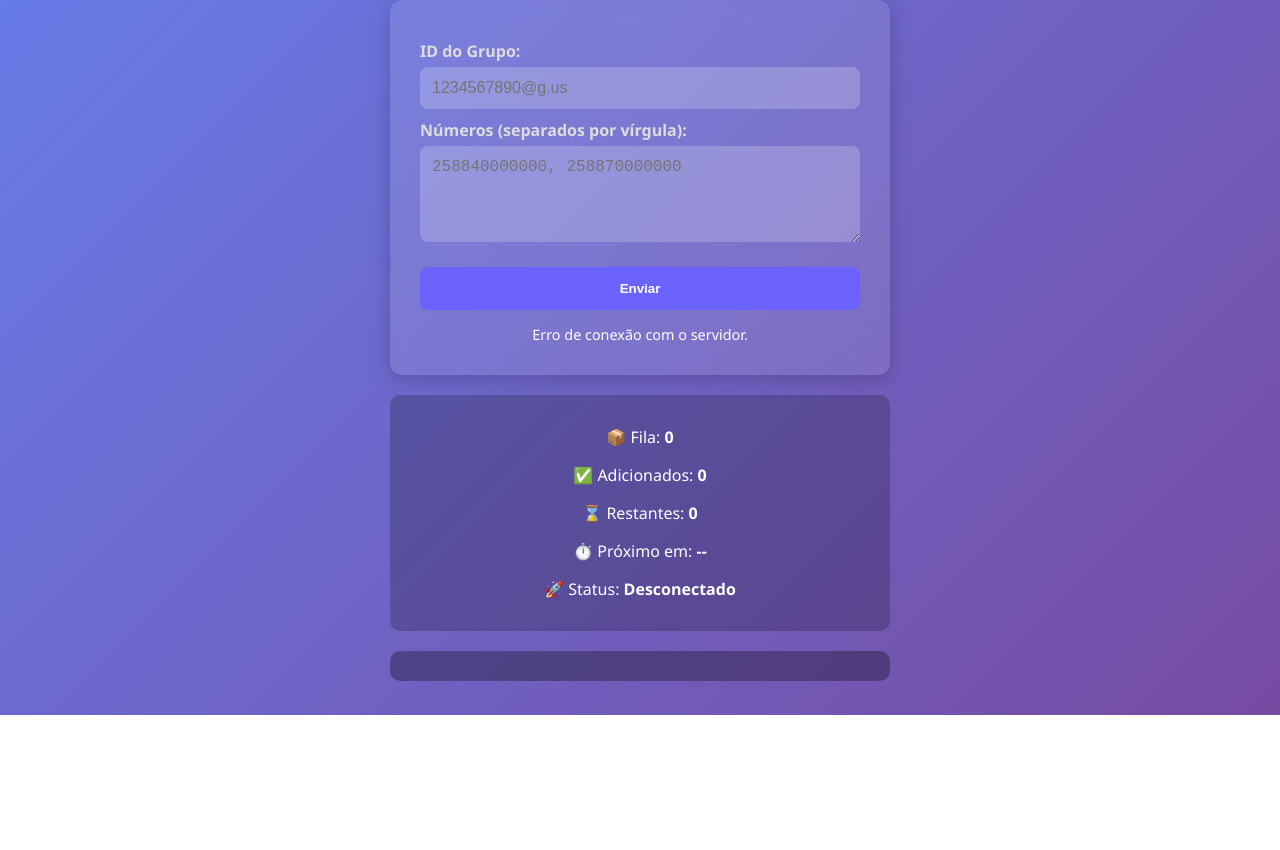
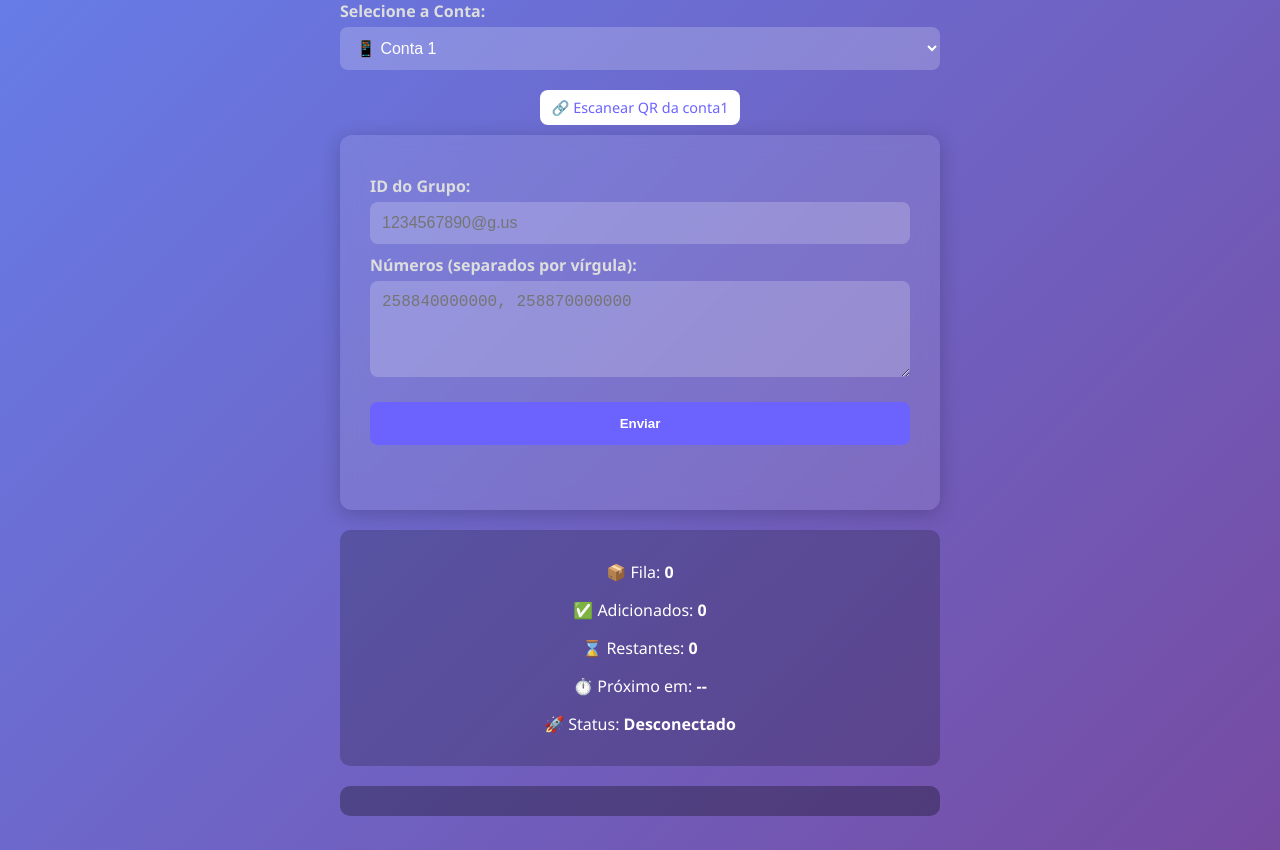
Before and after one commit to Manuel-zoca/Add, a website: page Adicionar/public/index.html in a window 1280 px wide. Shown: the part 98-948 px from the top of the page. Before the commit the page ends 813 px from the top, so only its background shows below. Drawn offline with Linux system fonts and the light colour scheme.

Commit message:
Update index.html

```diff
--- a/Adicionar/public/index.html
+++ b/Adicionar/public/index.html
@@ -2,6 +2,7 @@
 <html lang="pt">
 <head>
   <meta charset="UTF-8" />
+  <meta name="viewport" content="width=device-width, initial-scale=1.0"/>
   <title>Adicionar ao Grupo WhatsApp</title>
   <style>
     * { box-sizing: border-box; }
@@ -21,12 +22,14 @@
       font-weight: 700;
       text-shadow: 0 0 5px rgba(0,0,0,0.3);
     }
+    .container {
+      max-width: 600px;
+      width: 100%;
+    }
     form {
       background: rgba(255,255,255,0.1);
       padding: 30px;
       border-radius: 12px;
-      max-width: 500px;
-      width: 100%;
       box-shadow: 0 4px 20px rgba(0,0,0,0.2);
       backdrop-filter: blur(10px);
     }
@@ -36,7 +39,7 @@
       font-weight: 600;
       color: #ddd;
     }
-    input[type="text"], textarea {
+    select, input[type="text"], textarea {
       width: 100%;
       padding: 12px;
       border-radius: 8px;
@@ -72,25 +75,50 @@
       background: rgba(0,0,0,0.2);
       padding: 15px;
       border-radius: 10px;
-      max-width: 500px;
       width: 100%;
     }
     pre {
       background: rgba(0,0,0,0.3);
       padding: 15px;
       border-radius: 10px;
-      max-width: 500px;
-      width: 100%;
       margin-top: 20px;
       font-size: 0.9rem;
       white-space: pre-wrap;
       max-height: 200px;
       overflow-y: auto;
     }
+    .qr-link {
+      color: #6c63ff;
+      background: white;
+      padding: 8px 12px;
+      border-radius: 8px;
+      font-size: 0.9rem;
+      margin-top: 10px;
+      text-decoration: none;
+      display: inline-block;
+    }
   </style>
 </head>
 <body>
+  <div class="container">
     <h2>Adicionar ao Grupo WhatsApp</h2>
+
+    <!-- Seleção de conta -->
+    <label>Selecione a Conta:</label>
+    <select id="sessionId">
+      <option value="conta1">📱 Conta 1</option>
+      <option value="conta2">📱 Conta 2</option>
+      <option value="conta3">📱 Conta 3</option>
+      <option value="marketing">📱 Marketing</option>
+      <option value="suporte">📱 Suporte</option>
+    </select>
+
+    <!-- Link para escanear QR -->
+    <div style="text-align: center; margin: 10px 0;">
+      <a href="/qr/conta1" target="_blank" id="qrLink" class="qr-link">🔗 Escanear QR da Conta 1</a>
+    </div>
+
+    <!-- Formulário -->
     <form id="groupForm">
       <label>ID do Grupo:</label>
       <input type="text" id="groupId" placeholder="1234567890@g.us" required />
@@ -100,6 +128,7 @@
       <div id="status"></div>
     </form>
 
+    <!-- Status em tempo real -->
     <div id="liveStats">
       <p>📦 Fila: <strong id="totalQueued">0</strong></p>
       <p>✅ Adicionados: <strong id="addedCount">0</strong></p>
@@ -108,13 +137,17 @@
       <p>🚀 Status: <strong id="currentBatchStatus">Desconectado</strong></p>
     </div>
 
+    <!-- Resultados -->
     <pre id="result"></pre>
+  </div>
 
   <script>
     const form = document.getElementById('groupForm');
     const result = document.getElementById('result');
     const status = document.getElementById('status');
     const submitBtn = document.getElementById('submitBtn');
+    const sessionIdSelect = document.getElementById('sessionId');
+    const qrLink = document.getElementById('qrLink');
     const totalQueuedEl = document.getElementById('totalQueued');
     const addedCountEl = document.getElementById('addedCount');
     const remainingCountEl = document.getElementById('remainingCount');
@@ -125,28 +158,39 @@
     let addedCount = 0;
     let countdownInterval = null;
 
-    function connectWebSocket() {
+    // Atualizar link do QR com base na conta selecionada
+    function updateQrLink() {
+      const selected = sessionIdSelect.value;
+      qrLink.href = `/qr/${selected}`;
+      qrLink.textContent = `🔗 Escanear QR da ${selected}`;
+    }
+    sessionIdSelect.addEventListener('change', updateQrLink);
+    updateQrLink();
+
+    // Função para conectar ao WebSocket da sessão
+    function connectWebSocket(sessionId) {
       const protocol = window.location.protocol === "https:" ? "wss:" : "ws:";
       const host = window.location.host;
-      const ws = new WebSocket(`${protocol}//${host}`);
+      const ws = new WebSocket(`${protocol}//${host}/ws/${sessionId}`);
 
       ws.onopen = () => {
-        console.log("🟢 WebSocket conectado");
-        status.textContent = "Conectado. Aguarde...";
+        console.log("🟢 WebSocket conectado à sessão:", sessionId);
+        status.textContent = `✅ Conectado à conta ${sessionId}`;
       };
 
       ws.onclose = () => {
         console.log("🔴 WebSocket desconectado. Tentando reconectar...");
-        setTimeout(connectWebSocket, 3000);
+        setTimeout(() => connectWebSocket(sessionId), 3000);
       };
 
       ws.onerror = (err) => {
         console.error("🔴 Erro no WebSocket:", err);
-        status.textContent = "Erro de conexão com o servidor.";
       };
 
       ws.onmessage = (event) => {
         const data = JSON.parse(event.data);
+        if (!data.sessionId || data.sessionId !== sessionId) return;
+
         console.log("📡 Recebido:", data.type);
 
         if (data.type === "qr_code") {
@@ -180,15 +224,32 @@
         }
       };
     }
-    connectWebSocket();
 
+    // Iniciar WebSocket com a conta selecionada
+    function reconnectWebSocket() {
+      const sessionId = sessionIdSelect.value;
+      connectWebSocket(sessionId);
+    }
+    sessionIdSelect.addEventListener('change', () => {
+      totalQueued = 0;
+      addedCount = 0;
+      totalQueuedEl.textContent = "0";
+      addedCountEl.textContent = "0";
+      remainingCountEl.textContent = "0";
+      estimatedTimeEl.textContent = "--";
+      result.textContent = "";
+      reconnectWebSocket();
+    });
+    reconnectWebSocket(); // Primeira conexão
+
+    // Enviar números
     form.addEventListener('submit', async (e) => {
       e.preventDefault();
       clearInterval(countdownInterval);
       result.textContent = "";
-      status.textContent = "⏳ Enviando ao servidor...";
       submitBtn.disabled = true;
 
+      const sessionId = sessionIdSelect.value;
       const groupId = document.getElementById('groupId').value.trim();
       const numbers = Array.from(
         new Set(
@@ -214,7 +275,7 @@
       currentBatchStatusEl.textContent = "Processando...";
 
       try {
-        const res = await fetch('/adicionar', {
+        const res = await fetch(`/adicionar/${sessionId}`, {
           method: 'POST',
           headers: { 'Content-Type': 'application/json' },
           body: JSON.stringify({ groupId, numbers })
```
Lines whose indentation alone changed are shown as unchanged.
